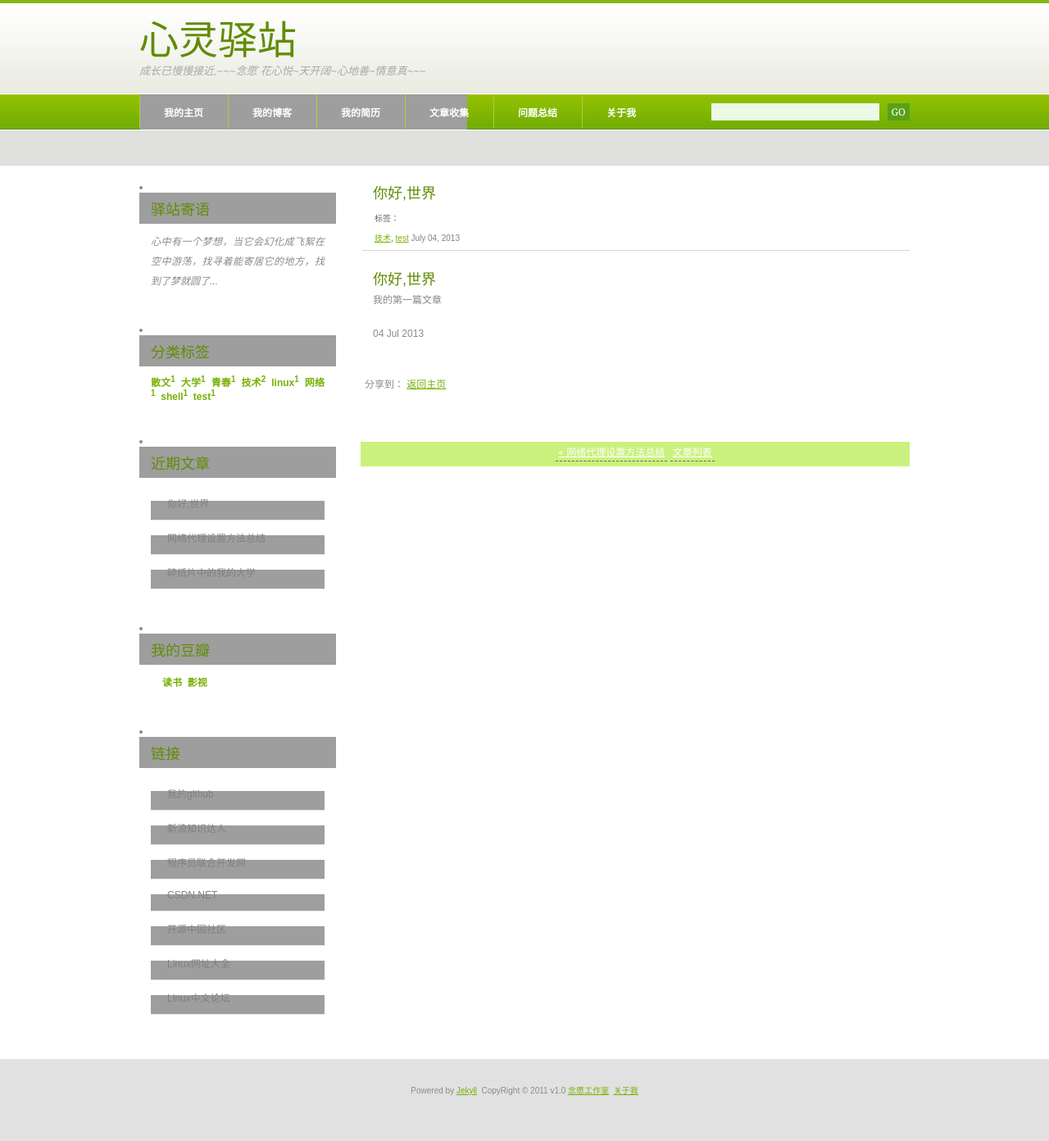
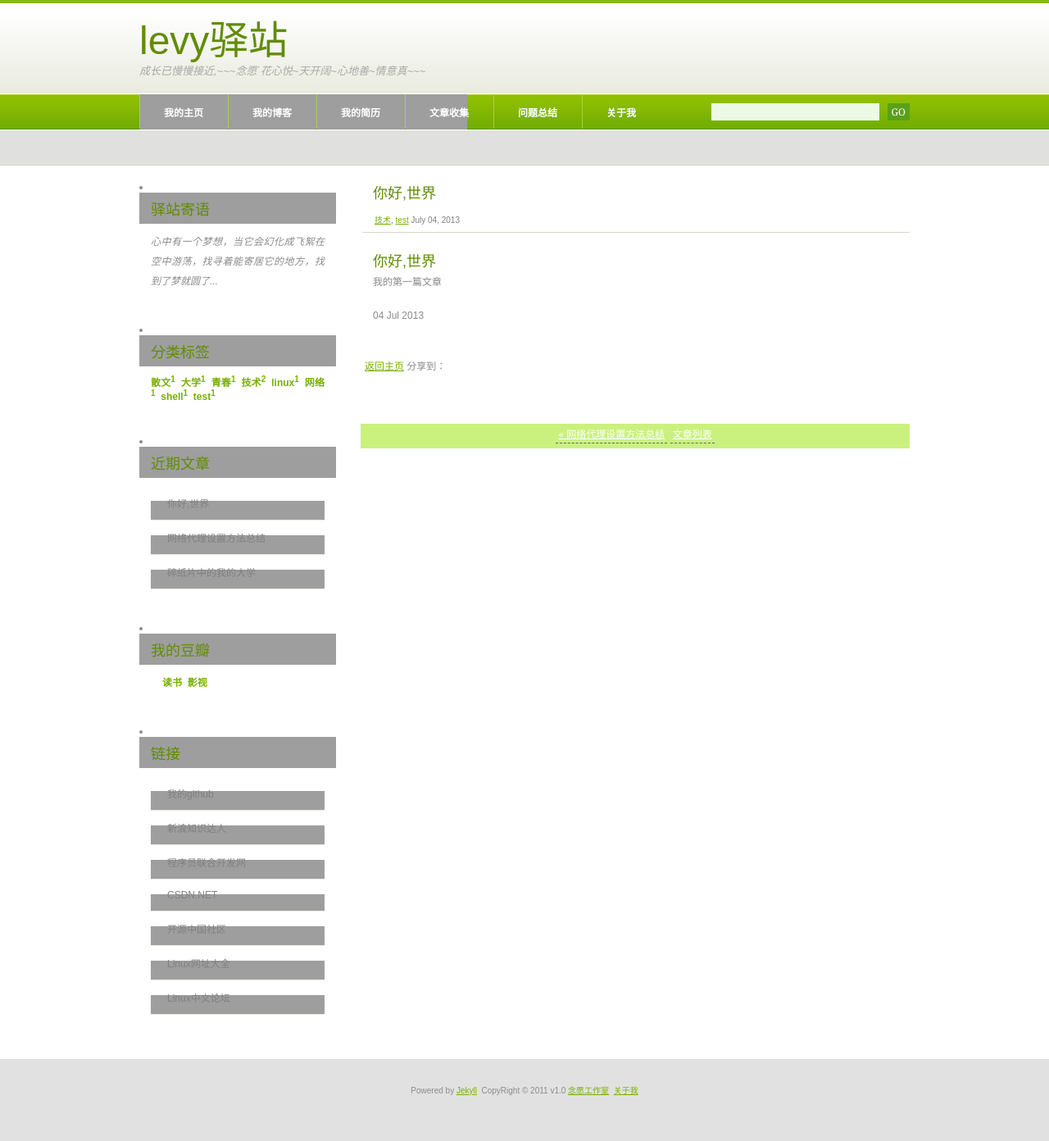
Before and after one commit to cailiwei/yuan, a Jekyll site: the page built from _posts/2013-07-04-hello-world.markdown, in a window 1280 px wide. Shown: the whole page at 82% size. Built offline with Jekyll 4.4.1, drawn with Linux system fonts in a browser that asks for light colours; comment, search, counter and statistics services are not loaded.

Commit message:
add some default page

```diff
--- a/_layouts/default.html
+++ b/_layouts/default.html
@@ -20,7 +20,7 @@
 
 	<body>
 		<div id="logo">
-			<h1><a href="{{ site.baseurl }}">心灵驿站</a></h1>
+			<h1><a href="{{ site.baseurl }}">LEVY驿站</a></h1>
 			<p><em>成长已慢慢接近,~~~念愿`花心悦~天开阔~心地善~情意真~~~</em></p>
 		</div>
 		<hr /> <!--产生一条水平线-->
@@ -59,7 +59,7 @@
 
 				<!--返回顶部按钮-->
 				<div id="goTopBtn" style="display:none" title="返回顶部">
-					<a href="javascript:"><img style="border:none" class="topBtn" title="返回顶部" src="./images/go2top.png" alt="go2top"/></a>
+					<a href="javascript:"><img style="border:none" class="topBtn" title="返回顶部" src="{{ site.baseurl }}/images/go2top.png" alt="go2top"/></a>
 				</div>
 				<script type="text/javascript">goTopEx();</script>
 				<!--返回顶部按钮end-->
--- a/_layouts/post.html
+++ b/_layouts/post.html
@@ -7,12 +7,11 @@ layout: default
 		<h2 class="title">{{ page.title }}</h2>
 		<ul class="meta">
 			{% if page.tags != empty %}
-			<span>标签：</span>
 			{% for tag in page.tags %}
 			<span style="display:inline"><a href="{{ site.baseurl }}/tags/?tag={{tag | cgi}}">{{ tag }}</a>{% if forloop.last == false %}, {%endif %}</span>
 			{% endfor %}
 			{% endif %}
-			<span class="date" style="color:gray;display:inline;text-align: right;" title="{{ page.date | date_to_xmlschema }}" pubdate="{{ page.date | date_to_xmlschema }}">{{ page.date | date: '%B %d, %Y' }}</span>
+			<span style="color:gray; display:inline; text-align: right;" title="{{ page.date | date_to_xmlschema }}" pubdate="{{ page.date | date_to_xmlschema }}">{{ page.date | date: '%B %d, %Y' }}</span>
 		</ul>
 
 		<div class="entry">
@@ -22,7 +21,11 @@ layout: default
 		<div class="bottom">
 			<!-- JiaThis Button BEGIN -->
 			<div id="ckepop">
-				<span class="jiathis_txt">分享到：</span>
+				<span class="more left">
+					<a href="{{site.baseurl}}/">返回主页</a>
+				</span>
+
+				<span class="jiathis_txt" style="text-align:right">分享到：</span>
 				<a class="jiathis_button_qzone"></a>
 				<a class="jiathis_button_tsina"></a>
 				<a class="jiathis_button_tqq"></a>
@@ -30,10 +33,6 @@ layout: default
 				<a class="jiathis_button_kaixin001"></a>
 				<a href="http://www.jiathis.com/share?uid=1558027" class="jiathis jiathis_txt jtico jtico_jiathis" target="_blank"></a>
 				<a class="jiathis_counter_style"></a>
-
-				<span class="more right" style="text-align:right">
-					<a href="{{site.baseurl}}/" style="text-align:right">返回主页</a>
-				</span>
 			</div>
 			<!-- JiaThis Button END -->
 		</div>
--- a/index.html
+++ b/index.html
@@ -18,8 +18,8 @@ layout: default
 		{% endfor %}
 
 		<div class="bottom">
-			<span style="text-align:center">
-				<div class="links"><a href="{{ site.baseurl }}/archives">更多文章</a></div>
+			<span style="text-align:left">
+				<div><a href="{{ site.baseurl }}/archives" class="links">更多文章</a></div>
 			</span>
 		</div>
 	</div>
```
Also changed, not shown: article/index.html (added, +7 -0 lines), feedback/index.html (added, +7 -0 lines).
